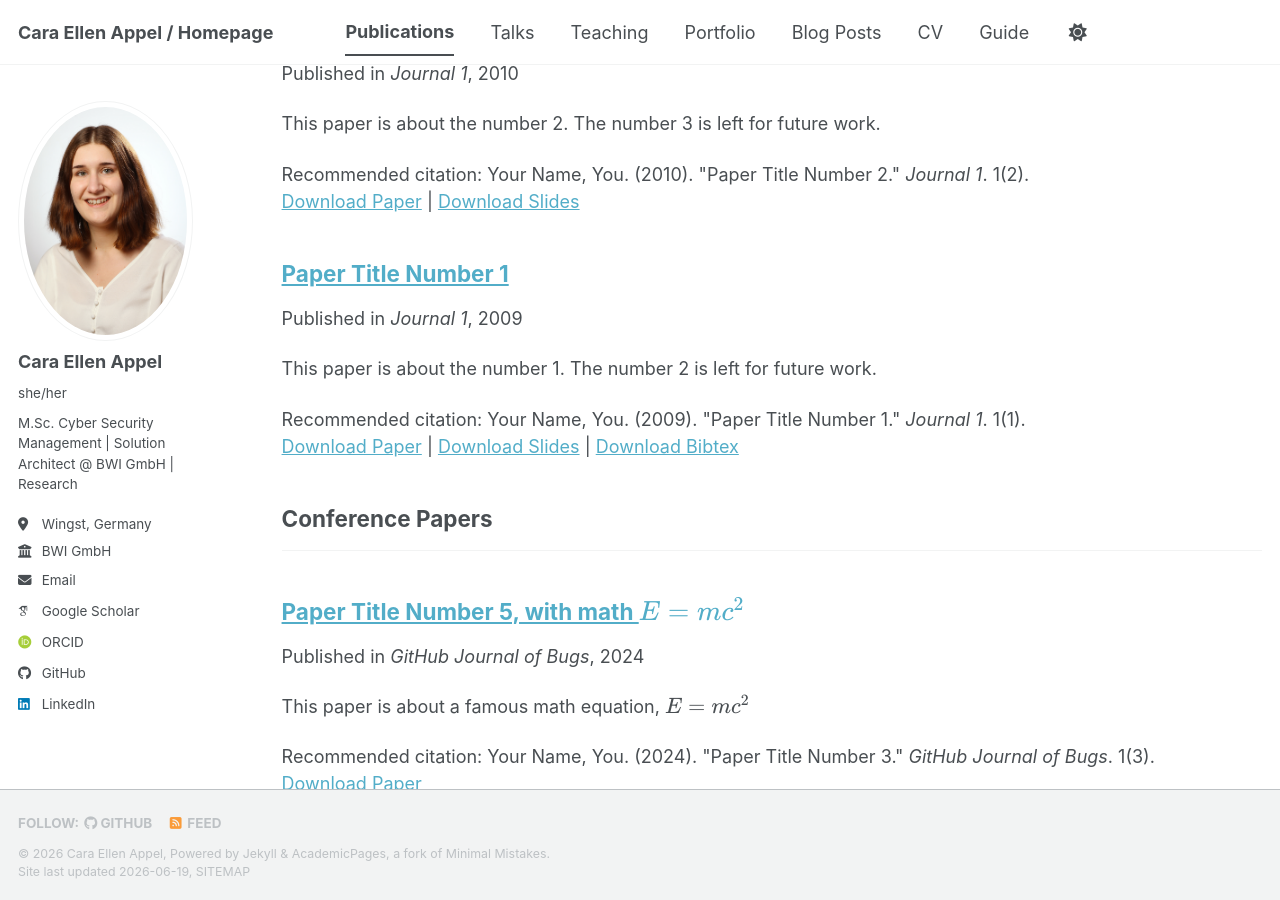
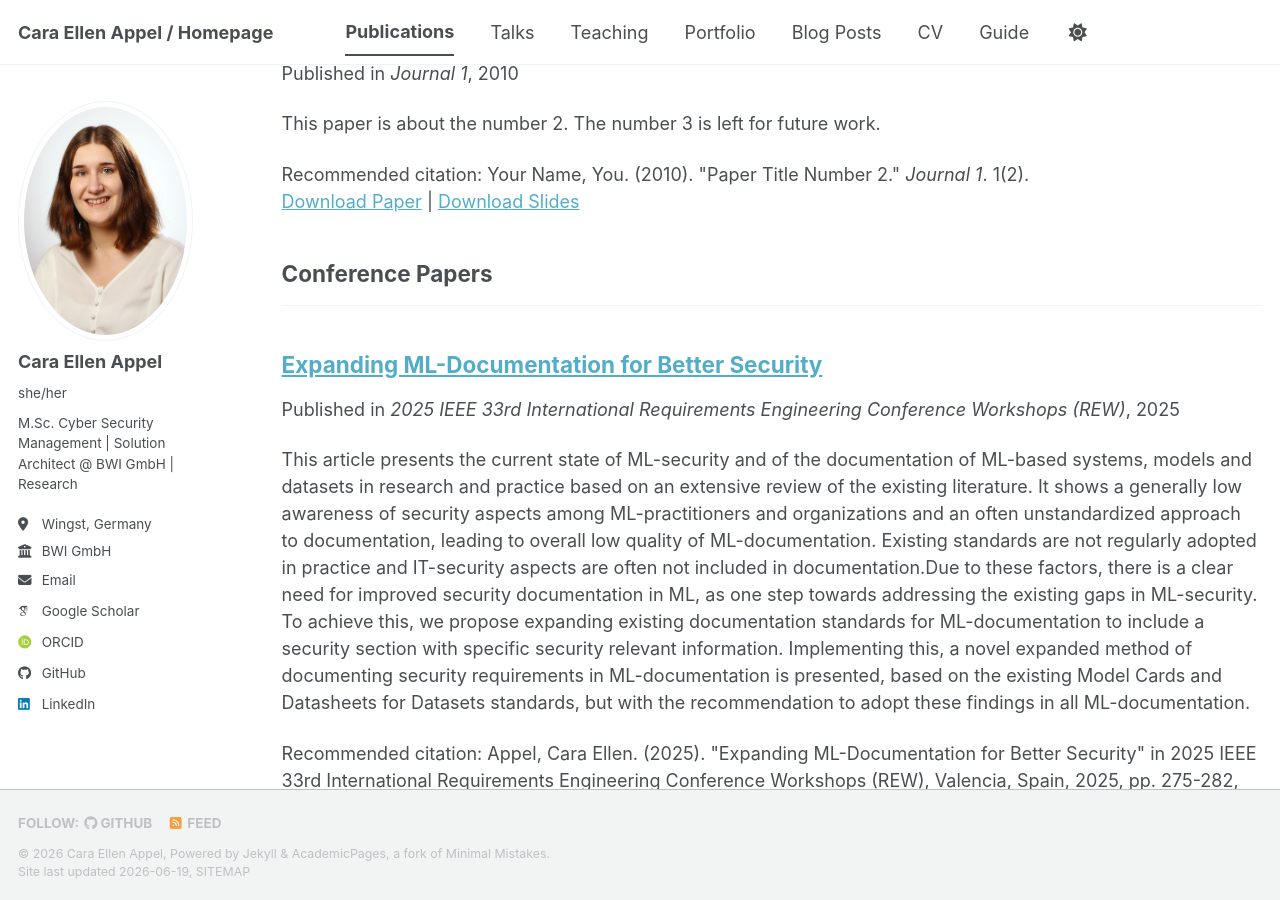
Before and after one commit to CaraEllenAppel/caraellenappel.github.io, a Jekyll site: the page built from _pages/publications.html, in a window 1280 px wide and 900 px high, scrolled down 536 px. Built offline with Jekyll 4.4.1, drawn with Linux system fonts in a browser that asks for light colours; some web fonts are replaced; a script bundle is joined from its source files by our own code; library files that are not in the unit come from our copies.

Commit message:
Revise publication entry for 'Expanding ML-Documentation for Better Security'
Updated publication details for the paper on ML-documentation and security.

```diff
--- a/_publications/2009-10-01-paper-title-number-1.md
+++ b/_publications/2009-10-01-paper-title-number-1.md
@@ -1,14 +1,13 @@
 ---
-title: "Paper Title Number 1"
+title: "Expanding ML-Documentation for Better Security"
 collection: publications
-category: manuscripts
-permalink: /publication/2009-10-01-paper-title-number-1
-excerpt: 'This paper is about the number 1. The number 2 is left for future work.'
-date: 2009-10-01
-venue: 'Journal 1'
-slidesurl: 'https://academicpages.github.io/files/slides1.pdf'
-paperurl: 'https://academicpages.github.io/files/paper1.pdf'
-bibtexurl: 'https://academicpages.github.io/files/bibtex1.bib'
-citation: 'Your Name, You. (2009). &quot;Paper Title Number 1.&quot; <i>Journal 1</i>. 1(1).'
+category: conferences
+permalink: /publication/2025-09-01-Expanding_ML_Documentation_for_Better_Security
+excerpt: 'This article presents the current state of ML-security and of the documentation of ML-based systems, models and datasets in research and practice based on an extensive review of the existing literature. It shows a generally low awareness of security aspects among ML-practitioners and organizations and an often unstandardized approach to documentation, leading to overall low quality of ML-documentation. Existing standards are not regularly adopted in practice and IT-security aspects are often not included in documentation.Due to these factors, there is a clear need for improved security documentation in ML, as one step towards addressing the existing gaps in ML-security. To achieve this, we propose expanding existing documentation standards for ML-documentation to include a security section with specific security relevant information. Implementing this, a novel expanded method of documenting security requirements in ML-documentation is presented, based on the existing Model Cards and Datasheets for Datasets standards, but with the recommendation to adopt these findings in all ML-documentation.'
+date: 2025-09-01
+venue: '2025 IEEE 33rd International Requirements Engineering Conference Workshops (REW)'
+slidesurl: 'files/slides_2025_ExpandingMLDocumentationForBetterSecurity.pdf'
+paperurl: '[https://doi.ieeecomputersociety.org/10.1109/REW66121.2025.00041]'
+citation: 'Appel, Cara Ellen. (2025). "Expanding ML-Documentation for Better Security" in 2025 IEEE 33rd International Requirements Engineering Conference Workshops (REW), Valencia, Spain, 2025, pp. 275-282, doi: 10.1109/REW66121.2025.00041.'
 ---
 The contents above will be part of a list of publications, if the user clicks the link for the publication than the contents of section will be rendered as a full page, allowing you to provide more information about the paper for the reader. When publications are displayed as a single page, the contents of the above "citation" field will automatically be included below this section in a smaller font.
```
